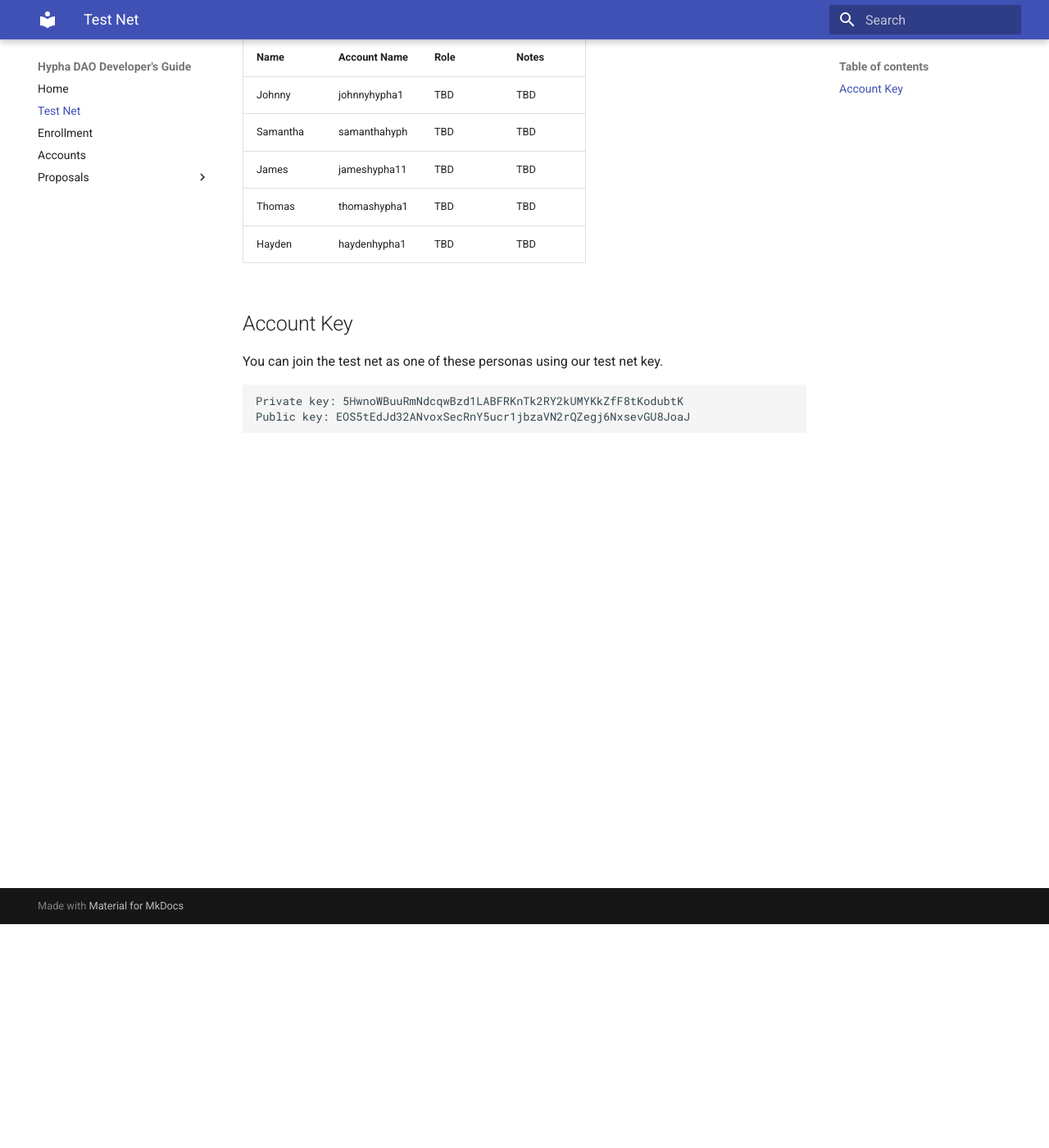
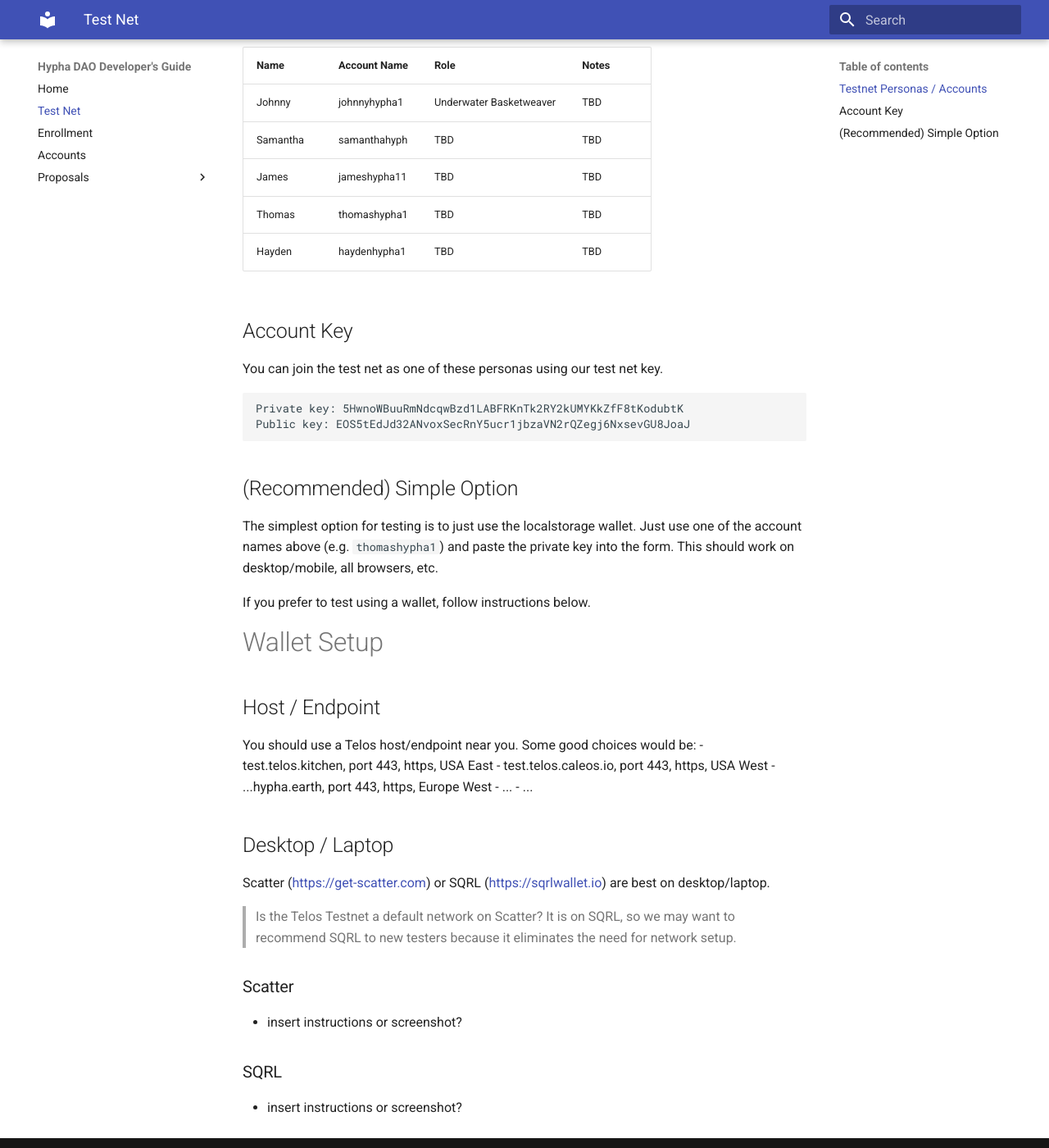
Before and after one commit to hypha-dao/dao-tech-docs, an MkDocs documentation site: the page built from docs/test-net.md, in a window 1280 px wide and 1400 px high, scrolled down 273 px. Shown: the whole window at 82% size. Built offline with MkDocs 1.6.1 and Material for MkDocs 9.7.7, drawn with Linux system fonts in a browser that asks for light colours; some of the changed text lies outside the part shown.

Commit message:
added testnet connection info

````diff
--- a/docs/test-net.md
+++ b/docs/test-net.md
@@ -1,13 +1,12 @@
 You can connect to the Hypha test net by using the URL: https://dao-dev.hypha.earth
 
-# Test net Personas
-You can connect using one of our pretend personas.
-
-The Hypha test pretend personas are:
+# Getting Started
+## Testnet Personas / Accounts
+You can connect using one of our pretend personas below.
 
 Name     | Account Name | Role | Notes
 -------- | ------------ | ---- | -----
-Johnny   | johnnyhypha1 | TBD  | TBD
+Johnny   | johnnyhypha1 | Underwater Basketweaver  | TBD
 Samantha | samanthahyph | TBD  | TBD
 James    | jameshypha11 | TBD  | TBD
 Thomas   | thomashypha1 | TBD  | TBD
@@ -21,3 +20,27 @@ You can join the test net as one of these personas using our test net key.
 Private key: 5HwnoWBuuRmNdcqwBzd1LABFRKnTk2RY2kUMYKkZfF8tKodubtK
 Public key: EOS5tEdJd32ANvoxSecRnY5ucr1jbzaVN2rQZegj6NxsevGU8JoaJ
 ```
+
+## (Recommended) Simple Option
+The simplest option for testing is to just use the localstorage wallet. Just use one of the account names above (e.g. ```thomashypha1```) and paste the private key into the form. This should work on desktop/mobile, all browsers, etc.
+
+If you prefer to test using a wallet, follow instructions below.
+
+# Wallet Setup
+## Host / Endpoint
+You should use a Telos host/endpoint near you. Some good choices would be:
+- test.telos.kitchen, port 443, https, USA East
+- test.telos.caleos.io, port 443, https, USA West
+- ...hypha.earth, port 443, https, Europe West
+- ...
+- ...
+
+## Desktop / Laptop
+Scatter (https://get-scatter.com) or SQRL (https://sqrlwallet.io) are best on desktop/laptop.
+
+> Is the Telos Testnet a default network on Scatter?  It is on SQRL, so we may want to recommend SQRL to new testers because it eliminates the need for network setup.
+
+### Scatter
+- insert instructions or screenshot?
+### SQRL
+- insert instructions or screenshot?
````
